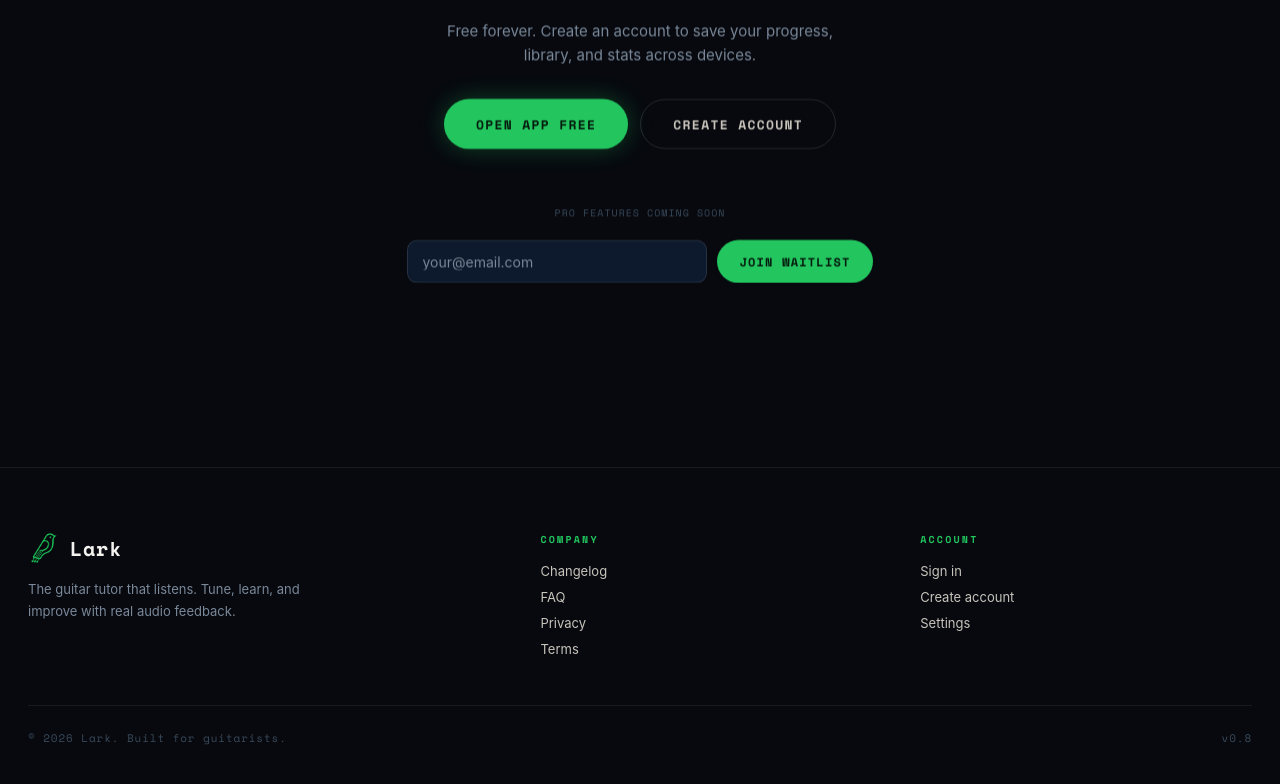
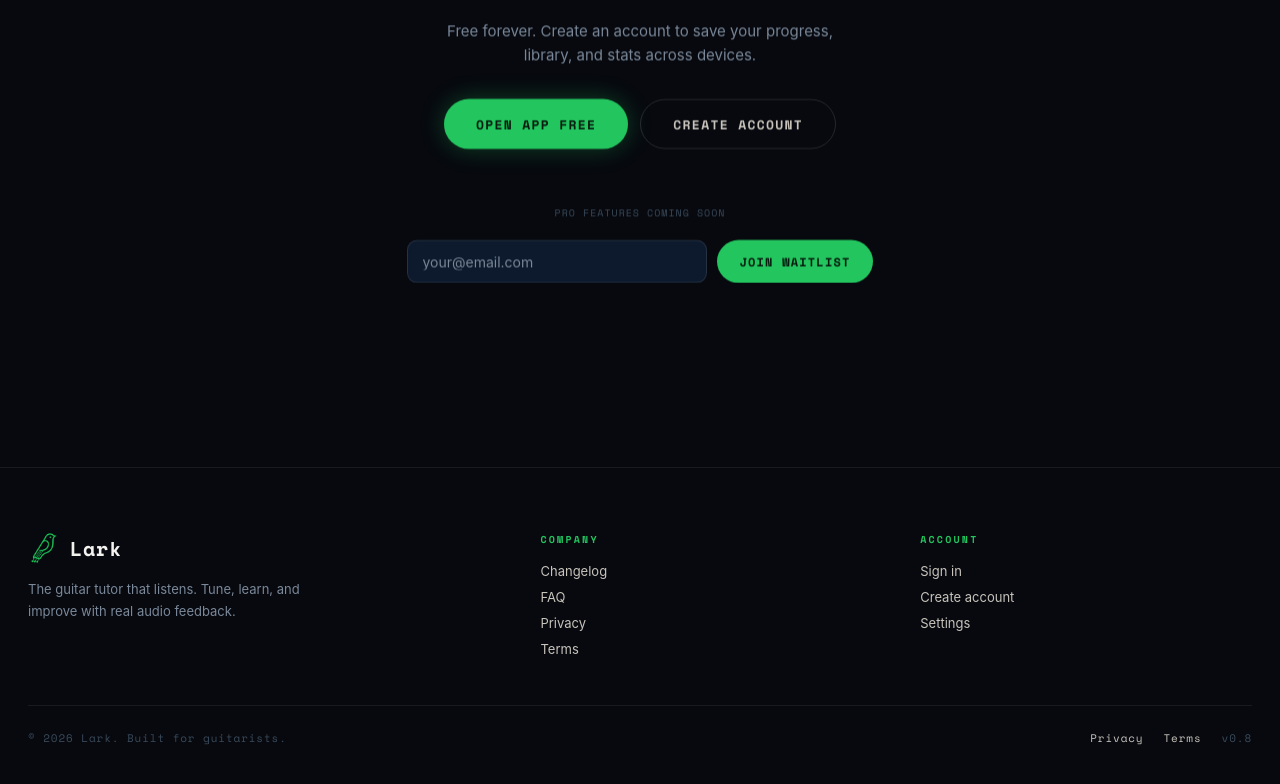
Before and after one commit to vinay-batra/lark, a Next.js app: page / in a window 1280 px wide. Shown: the part 3760-4544 px from the top of the page. Built offline with nearby package versions, Linux system fonts and the light colour scheme; no server answers.

Commit message:
fix: footer grid cleanup (trailing agent change)

```diff
--- a/components/Footer.tsx
+++ b/components/Footer.tsx
@@ -74,9 +74,17 @@ export function Footer() {
         <p style={{ fontSize: 11, color: 'var(--text-muted)', fontFamily: 'var(--font-mono)', letterSpacing: '0.08em' }}>
           © {new Date().getFullYear()} Lark. Built for guitarists.
         </p>
-        <p style={{ fontSize: 11, color: 'var(--text-muted)', fontFamily: 'var(--font-mono)', letterSpacing: '0.08em' }}>
-          {VERSION}
-        </p>
+        <div style={{ display: 'flex', alignItems: 'center', gap: 20, flexWrap: 'wrap' }}>
+          <Link href="/privacy" className="footer-link" style={{ fontSize: 11, fontFamily: 'var(--font-mono)', letterSpacing: '0.08em' }}>
+            Privacy
+          </Link>
+          <Link href="/terms" className="footer-link" style={{ fontSize: 11, fontFamily: 'var(--font-mono)', letterSpacing: '0.08em' }}>
+            Terms
+          </Link>
+          <p style={{ fontSize: 11, color: 'var(--text-muted)', fontFamily: 'var(--font-mono)', letterSpacing: '0.08em', margin: 0 }}>
+            {VERSION}
+          </p>
+        </div>
       </div>
 
       <style>{`
```
